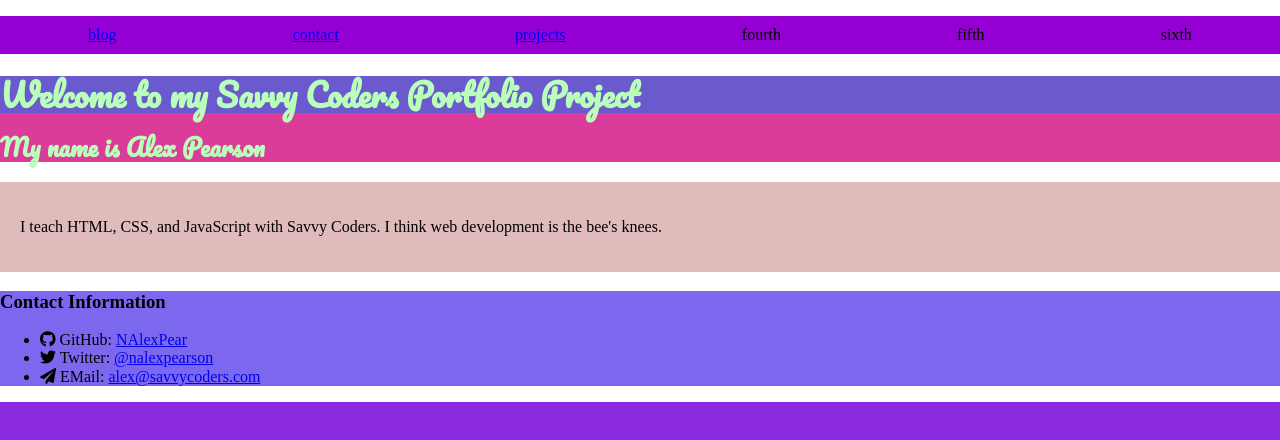
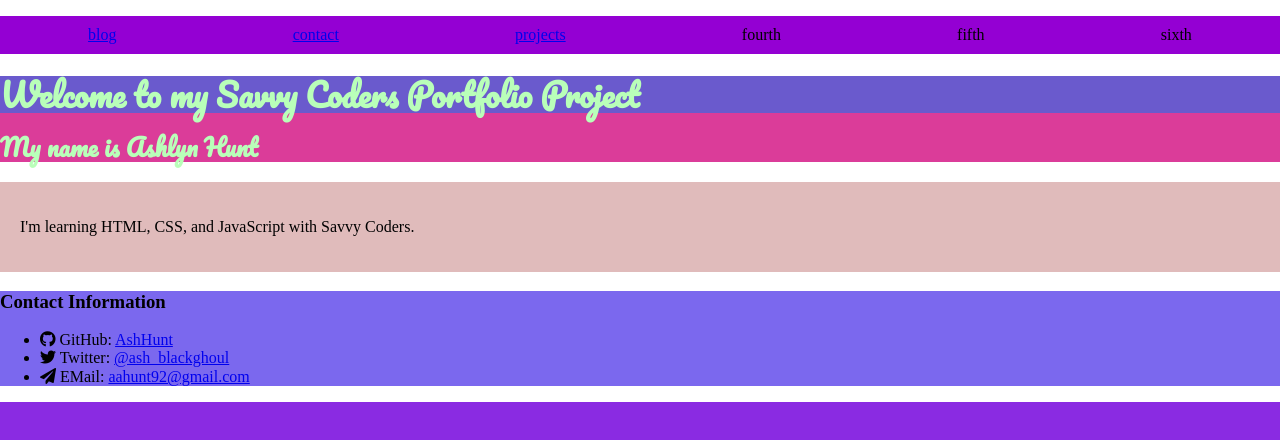
Before and after one commit to AshHunt/ashrepository, a website: page index.html in a window 1280 px wide. Shown: the top 440 px of the page. Drawn offline with nearby package versions, Linux system fonts and the light colour scheme.

```diff
--- a/index.html
+++ b/index.html
@@ -37,12 +37,12 @@
               <div id="header">
                 <div class="container">
                   <h1>Welcome to my Savvy Coders Portfolio Project</h1>
-                  <h2>My name is Alex Pearson</h2>
+                  <h2>My name is Ashlyn Hunt</h2>
                 </div>
               </div>
               <div id="content">
                 <div class="container">
-                  <p>I teach HTML, CSS, and JavaScript with Savvy Coders. I think web development is the bee's knees.</p>
+                  <p>I'm learning HTML, CSS, and JavaScript with Savvy Coders.</p>
                 </div>
               </div>
               <div id="footer">
@@ -51,15 +51,15 @@
                   <ul>
                     <li class="emphasis">
                       <i class="fab fa-github"></i>
-                      GitHub: <a href="https://github.com/nalexpear">NAlexPear</a>
+                      GitHub: <a href="https://github.com/ashhunt">AshHunt</a>
                     </li>
                     <li id="middle">
                       <i class="fab fa-twitter"></i>
-                      Twitter: <a href="https://twitter.com/nalexpearson">@nalexpearson</a>
+                      Twitter: <a href="https://twitter.com/ash_blackghoul">@ash_blackghoul</a>
                     </li>
                     <li>
                       <i class="fas fa-paper-plane"></i>
-                      EMail: <a href="mailto:alex@savvycoders.com">alex@savvycoders.com</a>
+                      EMail: <a href="mailto:aahunt92@gmail.com">aahunt92@gmail.com</a>
                     </li>
                   </ul>
                 </div>
```
Also changed, not shown: src/Store.js (+18 -0 lines).
